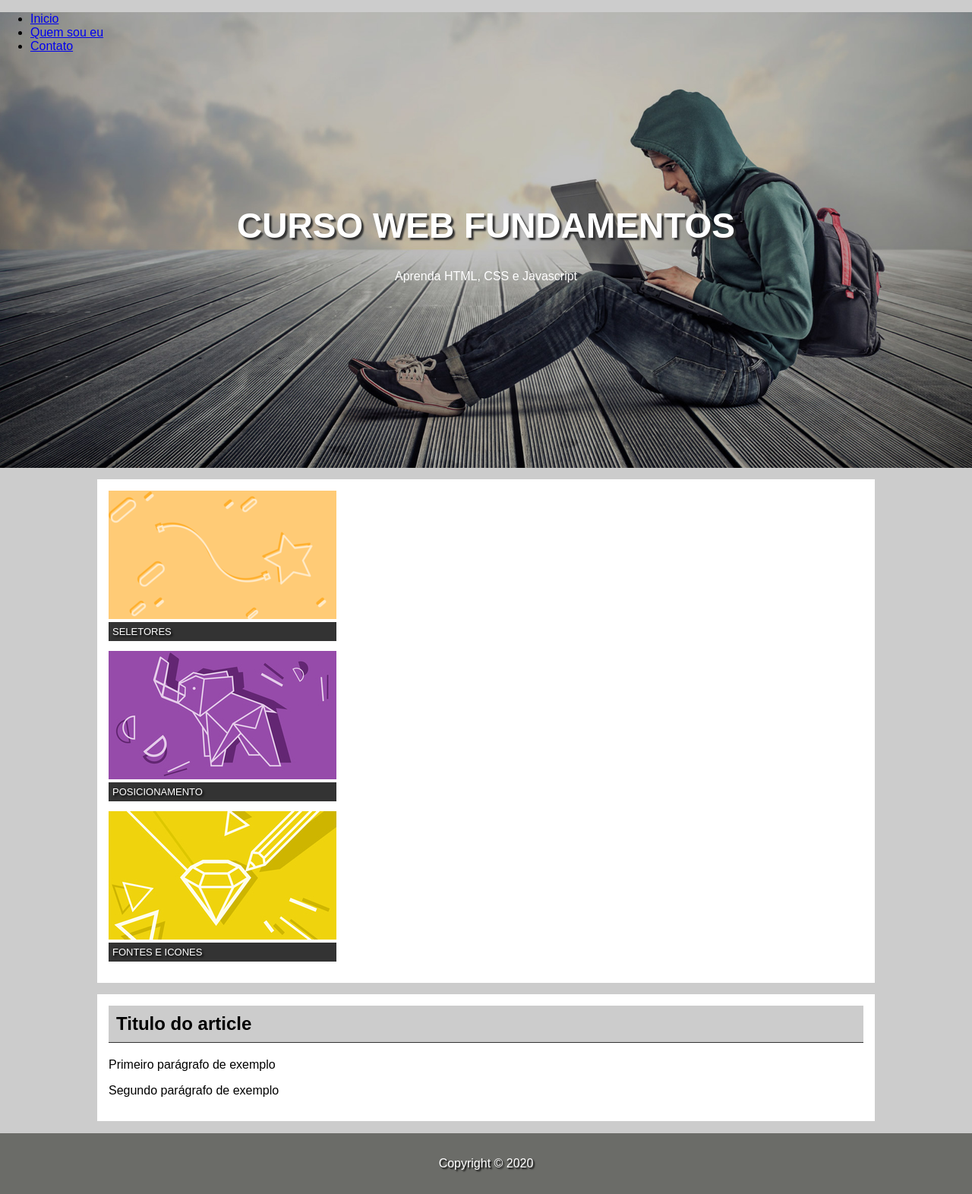
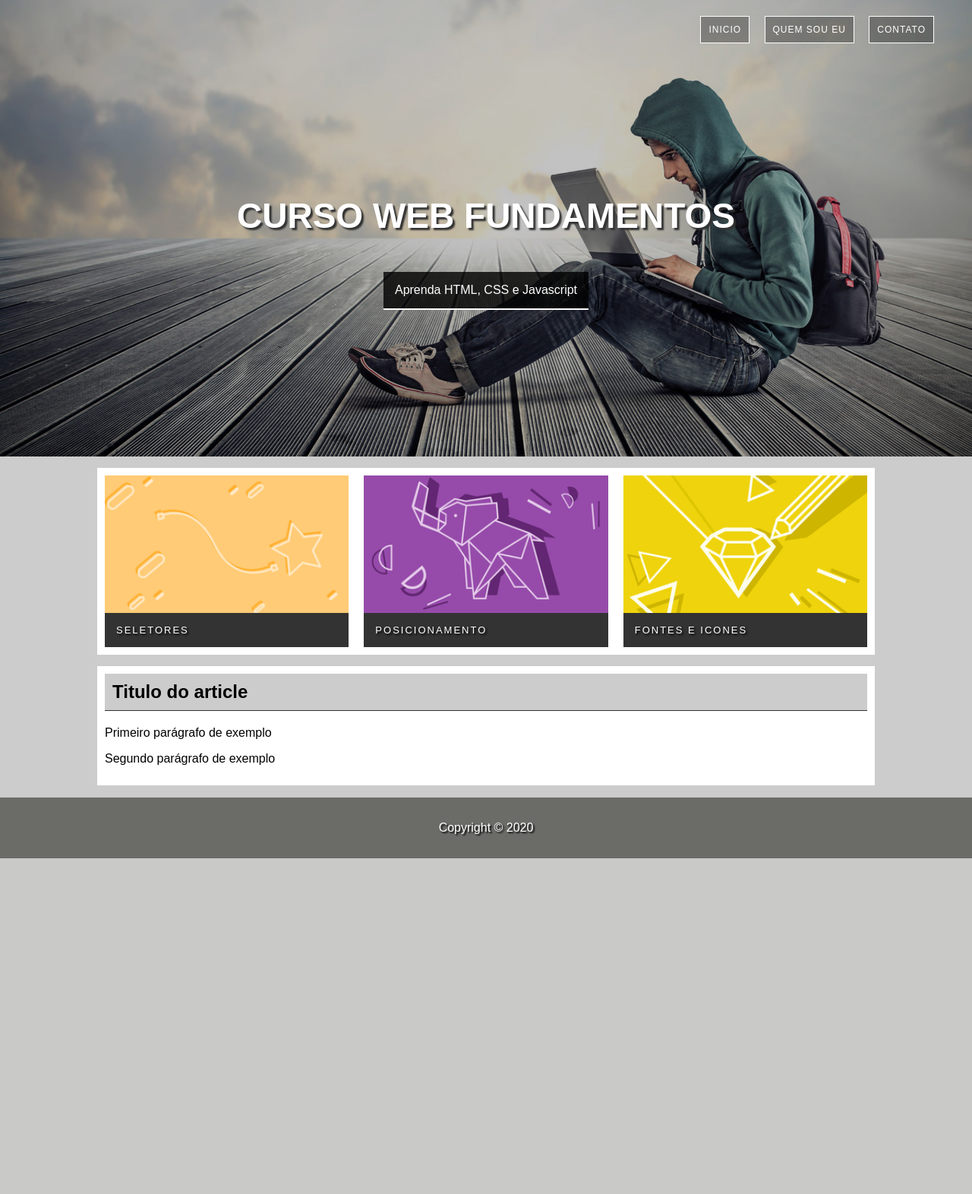
Before and after one commit to andregurgel/KeepImproving, a PHP site: page / in a window 1280 px wide. Shown: the whole page at 76% size. After the commit the page ends 1130 px from the top, so only its background shows below. Run offline with PHP 8.4, Linux system fonts and the light colour scheme.

Commit message:
Praticando CSS.

```diff
--- a/frontend/css/04-exercicio/index.html
+++ b/frontend/css/04-exercicio/index.html
@@ -24,15 +24,15 @@
         </header>
         <main>
             <section class="content-section">
-                <div class="card">
+                <div class="card card-1">
                     <img src="img/card_01.png" alt="">
                     <p>Seletores</p>
                 </div>
-                <div class="card">
+                <div class="card card-2">
                     <img src="img/card_02.jpg" alt="">
                     <p>Posicionamento</p>
                 </div>
-                <div class="card">
+                <div class="card card-3">
                     <img src="img/card_03.jpg" alt="">
                     <p>Fontes e Icones</p>
                 </div>
--- a/frontend/css/04-exercicio/style.css
+++ b/frontend/css/04-exercicio/style.css
@@ -9,6 +9,34 @@ header.top {
     height: 600px;
     background-position: right center;
     background-size: cover;
+    border-top: 1px solid transparent;
+}
+
+header.top ul{
+    text-align: right;
+    margin: 20px 50px 0 0;
+}
+
+header.top li {
+    display: inline-block;
+    list-style: none;
+    border: 1px solid white;
+    margin-left: 15px;
+}
+
+header.top li a {
+    background-color: rgba(0, 0, 0, 0.3);
+    padding: 10px;
+    display: inline-block;
+    color: white;
+    text-decoration: none;
+    text-transform: uppercase;
+    font-size: 12px;
+    letter-spacing: 1px;
+}
+
+header.top li a:hover {
+    background-color: rgba(0, 0, 0, 0.6);
 }
 
 div.top-content {
@@ -23,6 +51,13 @@ div.top-content h1 {
     text-shadow: 3px 3px 2px #333;
 }
 
+div.top-content p {
+    background-color:rgba(0, 0, 0, 0.8);
+    display: inline-block;
+    padding: 15px;
+    border-bottom: 2px solid white;
+}
+
 main {
     width: 80%;
     margin: auto;
@@ -31,7 +66,8 @@ main {
 section.content-section {
     background-color: white;
     margin-top: 15px;
-    padding: 15px;
+    padding: 10px;
+    overflow: auto;
 }
 
 header h2 {
@@ -39,6 +75,34 @@ header h2 {
     padding: 10px;
     border-bottom: solid 1px #333;
     margin-top: 0;
+}
+
+div.card {
+    width: 32%;
+    float: left;
+    box-sizing: border-box;
+}
+
+.card-1, .card-2 {
+    margin-right: 2%;
+}
+
+div.card img {
+    width: 100%;
+    display: block;
+}
+
+div.card p {
+    background-color: #333;
+    width: 100%;
+    text-transform: uppercase;
+    padding: 15px;
+    margin: 0;
+    color: white;
+    text-shadow: 2px 2px 3px #000;
+    font-size: small;
+    box-sizing: border-box;
+    letter-spacing: 2px;
 }
 
 footer {
@@ -50,14 +114,3 @@ footer {
     margin-top: 15px;
     text-shadow: 2px 2px 2px black;
 }
-
-.card p {
-    background-color: #333;
-    width: 290px;
-    text-transform: uppercase;
-    padding: 5px;
-    margin-top: 0px;
-    color: white;
-    text-shadow: 2px 2px 3px #000;
-    font-size: small;
-}
```
